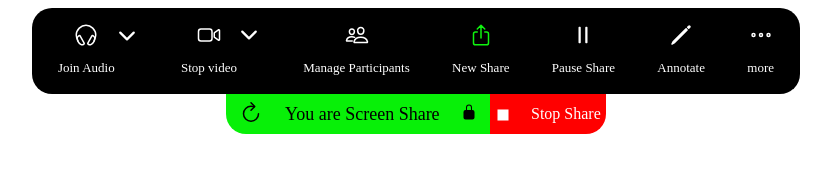
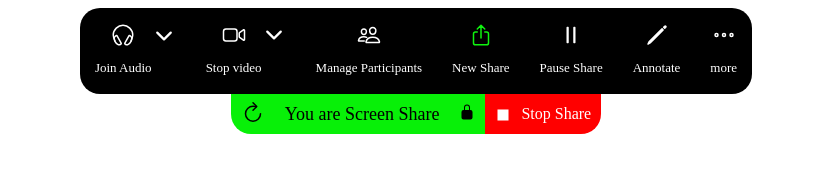
Before and after one commit to kethavathvijayrathod/Css, a plain HTML site: page task/zoom icon bar/index.html in a window 1280 px wide. Shown: the whole page, without its empty margins (224-1055 px from the left). Drawn offline with nearby package versions, Linux system fonts and the light colour scheme.

Commit message:
Zomm icon

```diff
--- a/task/zoom icon bar/style.css
+++ b/task/zoom icon bar/style.css
@@ -1,6 +1,6 @@
 .container{
 /* border: 2px solid black; */
-width: 100%;
+/* width: 100%; */
 display: flex;
 flex-direction: column;
 align-items: center;
@@ -10,13 +10,17 @@ align-items: center;
     border-radius: 20px;
     /* margin: 10px; */
     display: flex;
-    width: 60% ;
-    justify-content: space-around;
-    padding: 5px;
+    /* width: 60% ; */
+    justify-content: space-evenly;
+    padding: 15px;
+    padding-bottom: 5px;
     padding-top: 15px;
     font-size: x-large;
     background-color: black;
     color: white;
+    gap: 30px;
+    pa
+
 
 }
 p{
@@ -41,7 +45,7 @@ p{
 }
 .subcon2{
     margin:0px;
-    width: 30%;
+    /* width: 30%; */
     display: flex;
     /* border: 3px solid; */
     height: 40px;
@@ -50,14 +54,16 @@ p{
 }
 .box{
     /* border: 2px solid green; */
-    padding: 2px;
-    width: 70%;
+    padding: 10px;
+    /* width: 70%; */
     background-color: rgb(8, 240, 8);
     color: black;
     display: flex;
     justify-content: space-around;
     align-items: center;
     border-bottom-left-radius: 20px ;
+    gap: 20px;
+
 }
 .b2 p,.bb2 p{
     font-size: large;
@@ -67,13 +73,13 @@ p{
 }
 .box2{
     /* border: 2px solid green; */
-    padding: 2px;
-    width: 30%;
+    padding: 10px;
+    /* width: 40%; */
     background-color: red;
     display: flex;
     color: white;
     justify-content: center;
-    gap: 20px;
+    gap: 10px;
     align-items: center;
     border-bottom-right-radius: 20px ;
 }
```
